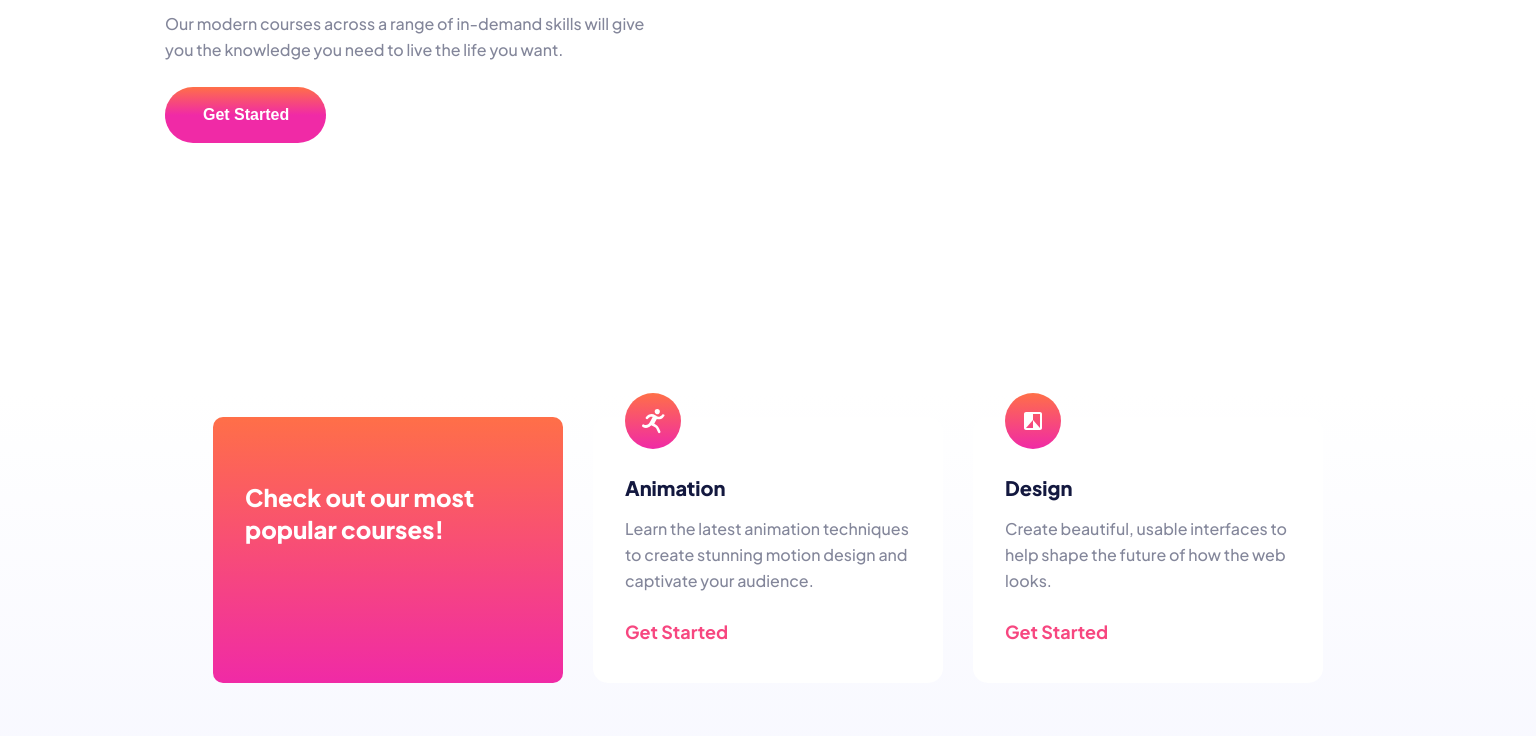
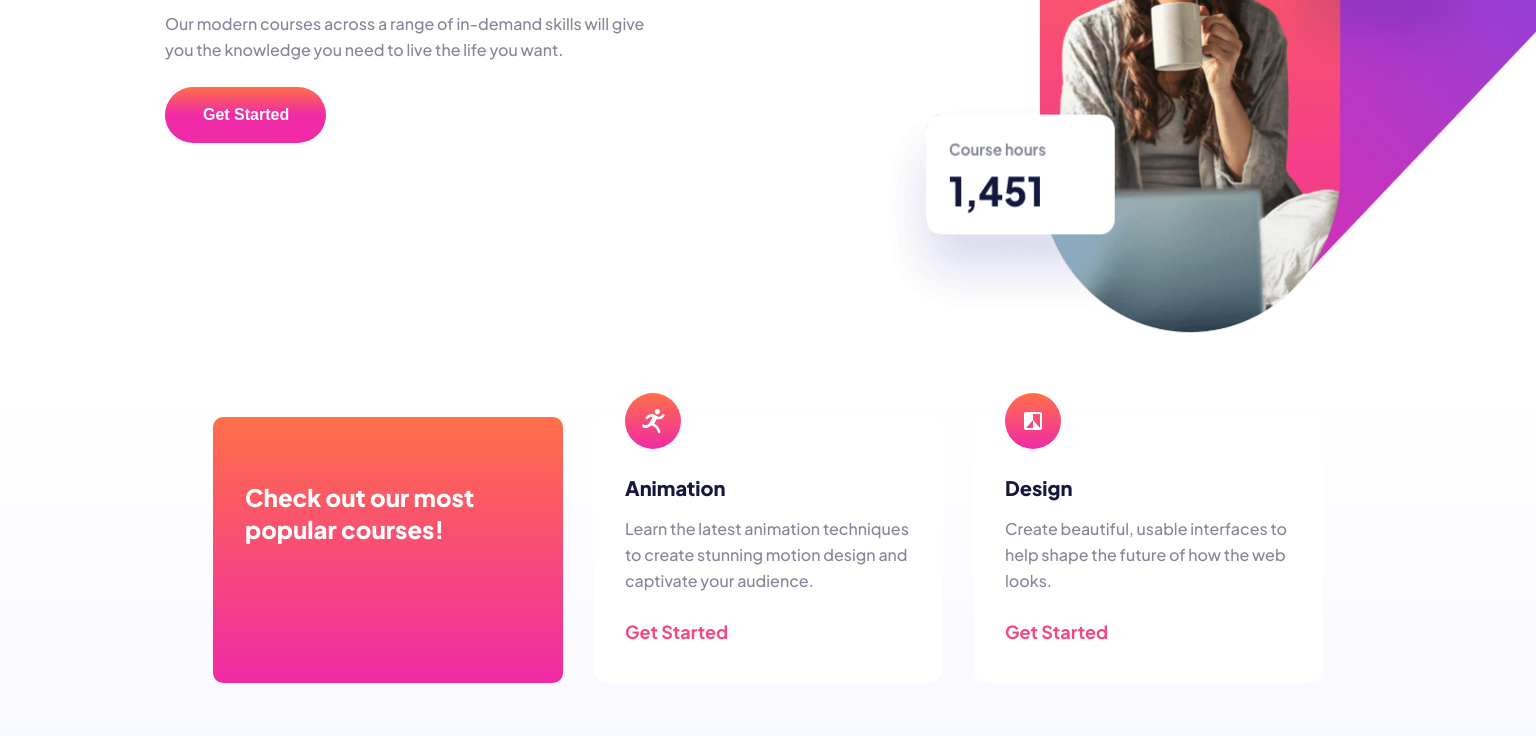
Before and after one commit to BekaChkhiro/skilled-elearning-landing-page, a plain HTML site: page index.html in a window 1536 px wide. Shown: the part 390-1126 px from the top of the page. Drawn offline with Linux system fonts and the light colour scheme; the site is published under a folder, as on GitHub Pages, so addresses that start at the root find nothing.

Commit message:
completed

```diff
--- a/css/desktop.css
+++ b/css/desktop.css
@@ -1,7 +1,7 @@
 @media screen and (min-width: 1440px) {
 
     body {
-        background: url(/starter-code/assets/image-hero-desktop.png);
+        background: url(../starter-code/assets/image-hero-desktop.png);
         background-repeat: no-repeat;
         background-position: top -150px right -330px;
         background-size: 991px 936px;
--- a/css/tablet.css
+++ b/css/tablet.css
@@ -2,7 +2,7 @@
 
 
     body {
-        background-image: url(/starter-code/assets/image-hero-tablet.png);
+        background-image: url(./starter-code/assets/image-hero-desktop.png);
         background-repeat: no-repeat;
         background-position: top -65px right -274px;
         background-size: 640px 640px;
```
